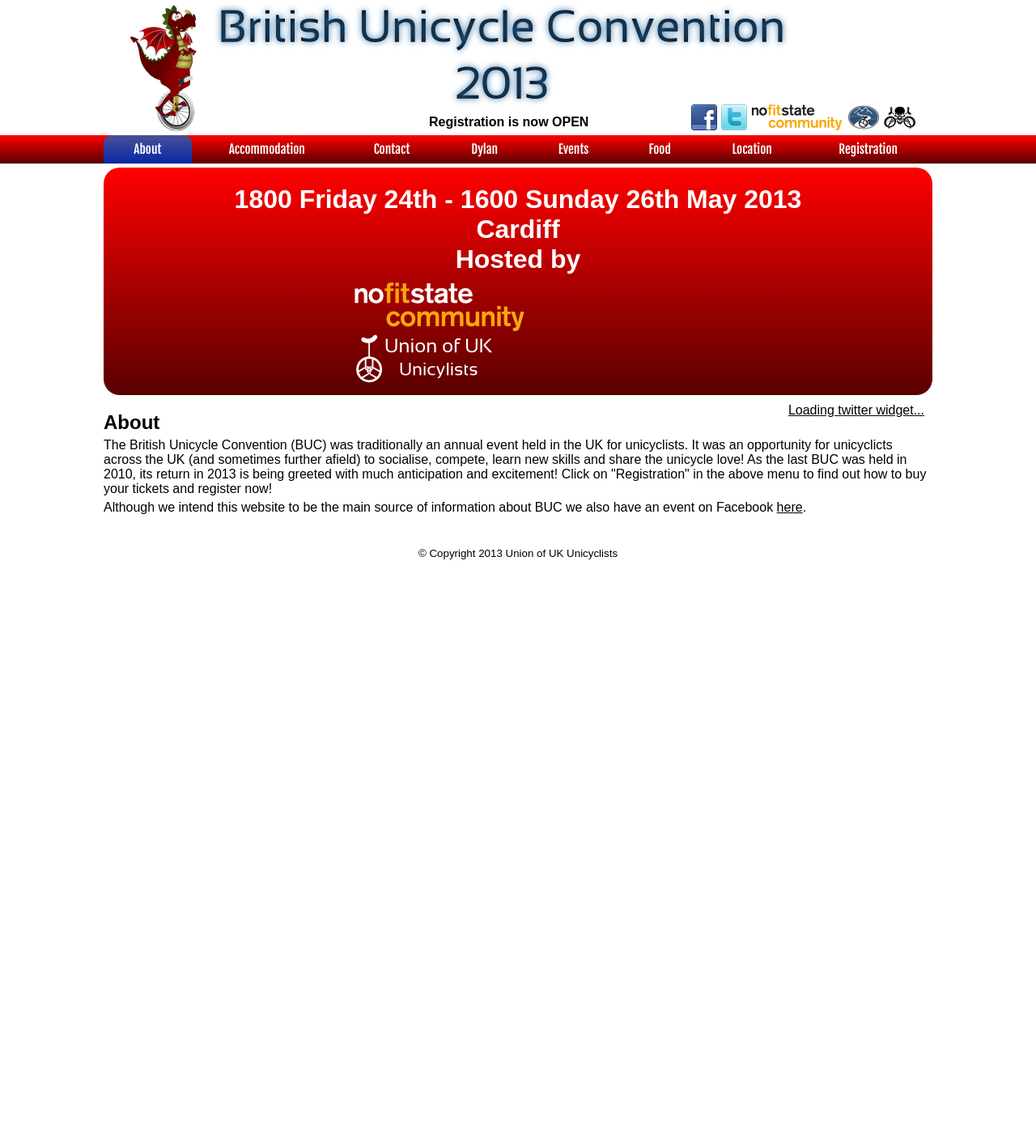
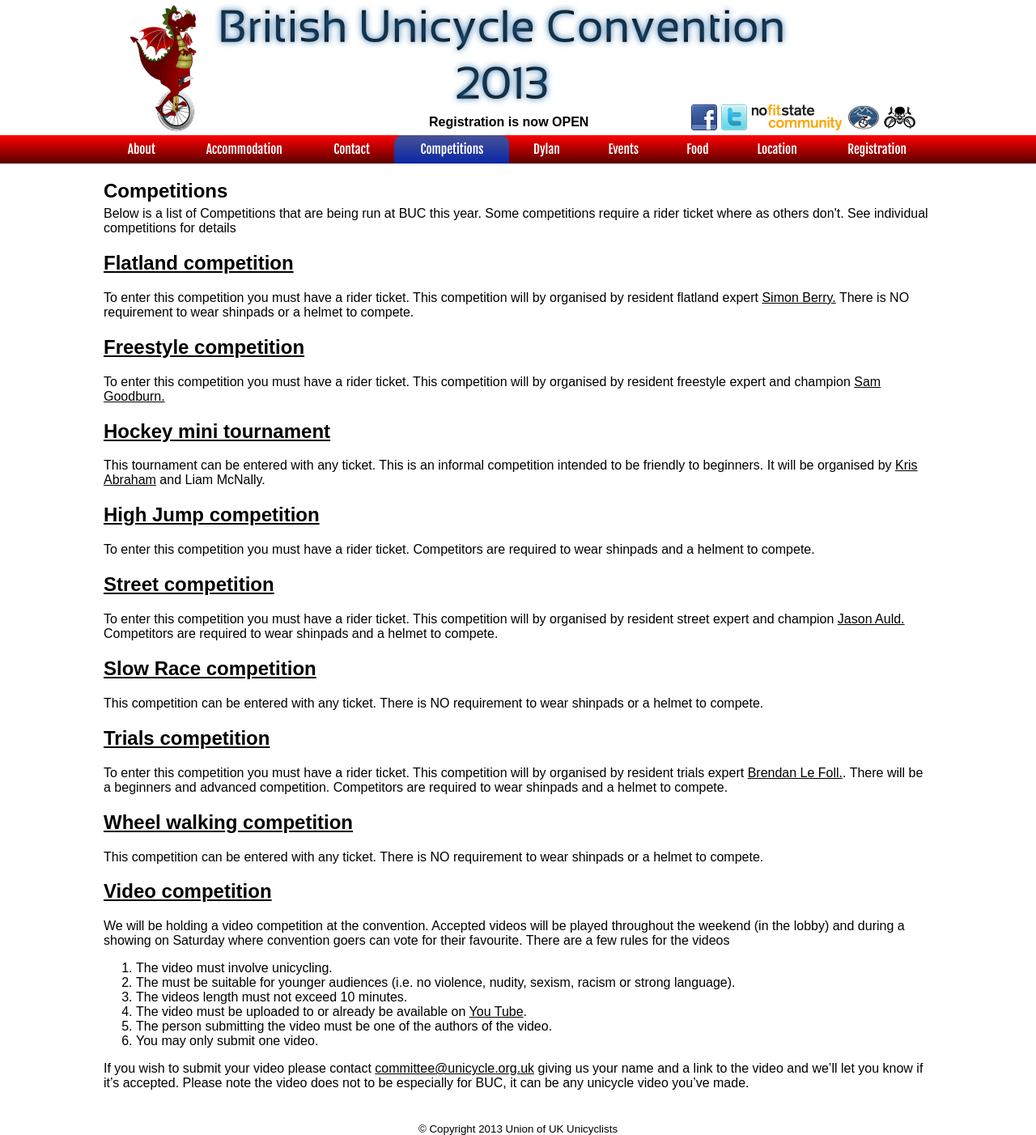
Before and after one commit to delcypher/buc2013-website, a PHP site: page /index.php?page=competitions in a window 1280 px wide. Shown: the whole page at 81% size. Before the commit the page ends 691 px from the top, so only its background shows below. Run offline with PHP 8.4, Linux system fonts and the light colour scheme; some libraries are stand-ins or nearby versions; some web fonts are replaced.

Commit message:
Added more info about competitions.

```diff
--- /dev/null
+++ b/competitions.htm
@@ -0,0 +1,38 @@
+<h1>Competitions</h1>
+<p>Below is a list of Competitions that are being run at BUC this year. Some competitions require a rider ticket where as others don't. See individual competitions for details</p>
+
+<h2><a name="flatland" href="#flatland">Flatland competition</a></h2>
+<p>To enter this competition you must have a rider ticket. This competition will by organised by resident flatland expert <a href="mailto:flatland@unicycle.org.uk">Simon Berry.</a> There is NO requirement to wear shinpads or a helmet to compete.</p>
+
+<h2><a name="freestyle" href="#freestyle">Freestyle competition</a></h2>
+<p>To enter this competition you must have a rider ticket. This competition will by organised by resident freestyle expert and champion <a href="mailto:freestyle@unicycle.org.uk">Sam Goodburn.</a></p>
+
+<h2><a name="hockey" href="#hockey">Hockey mini tournament</a></h2>
+<p>This tournament can be entered with any ticket. This is an informal competition intended to be friendly to beginners. It will be organised by <a href="mailto:chairperson@unicycle.org.uk">Kris Abraham</a> and Liam McNally.</p>
+
+<h2><a name="highjump" href="#highjump">High Jump competition</a></h2>
+<p>To enter this competition you must have a rider ticket. Competitors are required to wear shinpads and a helment to compete.</p>
+
+<h2><a name="street" href="#street">Street competition</a></h2>
+<p>To enter this competition you must have a rider ticket. This competition will by organised by resident street expert and champion <a href="mailto:street@unicycle.org.uk">Jason Auld.</a> Competitors are required to wear shinpads and a helmet to compete.</p>
+
+<h2><a name="slowrace" href="#slowrace">Slow Race competition</a></h2>
+<p>This competition can be entered with any ticket. There is NO requirement to wear shinpads or a helmet to compete.</p>
+
+<h2><a name="trials" href="#trials">Trials competition</a></h2>
+<p>To enter this competition you must have a rider ticket. This competition will by organised by resident trials expert <a href="mailto:trials@unicycle.org.uk">Brendan Le Foll.</a>. There will be a beginners and advanced competition. Competitors are required to wear shinpads and a helmet to compete.</p>
+
+<h2><a name="wheelwalk" href="#wheelwalk">Wheel walking competition</a></h2>
+<p>This competition can be entered with any ticket. There is NO requirement to wear shinpads or a helmet to compete.</p>
+
+<h2><a name="video" href="#video">Video competition</a></h2>
+<p>We will be holding a video competition at the convention. Accepted videos will be played throughout the weekend (in the lobby) and during a showing on Saturday where convention goers can vote for their favourite. There are a few rules for the videos</p>
+<ol>
+<li>The video must involve unicycling.</li>
+<li>The must be suitable for younger audiences (i.e. no violence, nudity, sexism, racism or strong language).</li>
+<li>The videos length must not exceed 10 minutes.</li>
+<li>The video must be uploaded to or already be available on <a href="http://www.youtube.com">You Tube</a>.</li>
+<li>The person submitting the video must be one of the authors of the video.</li>
+<li>You may only submit one video.</li>
+</ol>
+<p>If you wish to submit your video please contact <a href="mailto:committee@unicycle.org.uk">committee@unicycle.org.uk</a> giving us your name and a link to the video and we’ll let you know if it’s accepted. Please note the video does not to be especially for BUC, it can be any unicycle video you’ve made.</p>
--- a/index.php
+++ b/index.php
@@ -19,6 +19,7 @@
         "about" => Array("about.htm","About"),
         "accommodation" => Array("accommodation.htm","Accommodation"),
         "contact" => Array("contact.htm","Contact"),
+        "competitions" => Array("competitions.htm","Competitions"),
         "dylan" => Array("dylan.htm","Dylan"),
         "events" => Array("events.htm","Events"),
         "food" => Array("food.htm","Food"),
@@ -98,6 +99,8 @@
               </li>
               <li><a href="?page=contact">Contact</a>
               </li>
+              <li><a href="?page=competitions">Competitions</a>
+              </li>
               <li><a href="?page=dylan">Dylan</a>
               </li>
               <li><a href="?page=events">Events</a>
```
Also changed, not shown: events.htm (+8 -10 lines).
